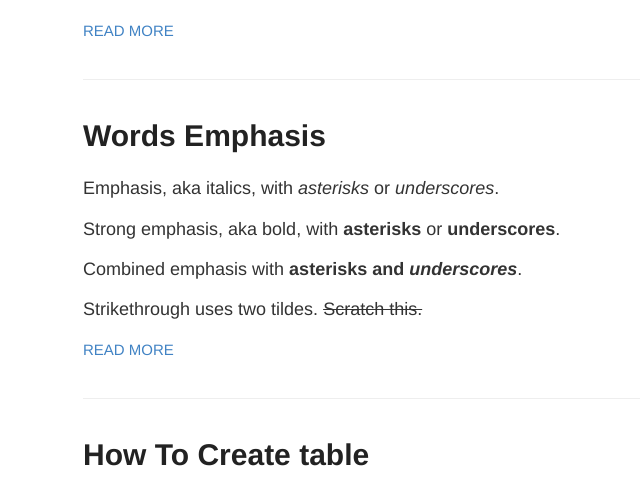
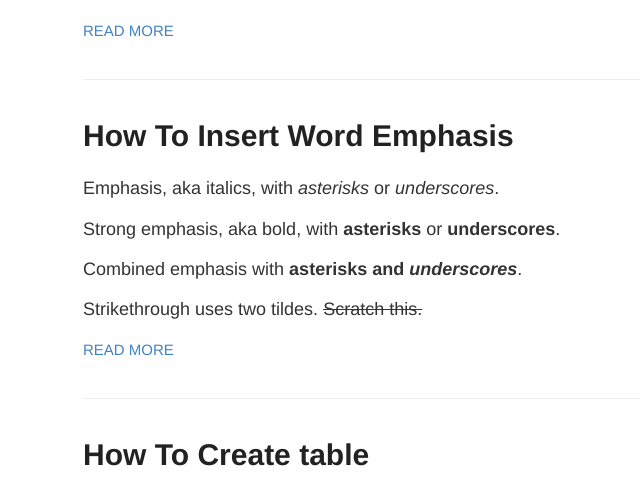
Before and after one commit to purbohadi/purbohadi, a Jekyll site: the page built from index.html, in a window 1280 px wide and 900 px high, cut to the strip 411-900 px from the top of the window. Shown: the whole strip, without its empty margins (197-837 px from the left). Built offline with Jekyll 4.4.1, drawn with Linux system fonts in a browser that asks for light colours; the list of posts is cut into pages by our own code.

```diff
--- a/_posts/2016-02-09-Words-Emphasis.md
+++ b/_posts/2016-02-09-Words-Emphasis.md
@@ -1,3 +1,10 @@
+---
+layout: post
+title: How To Insert Word Emphasis
+category: programming
+tags: [markdown, jekyll]
+---
+
 Emphasis, aka italics, with *asterisks* or _underscores_.
 
 Strong emphasis, aka bold, with **asterisks** or __underscores__.
```
